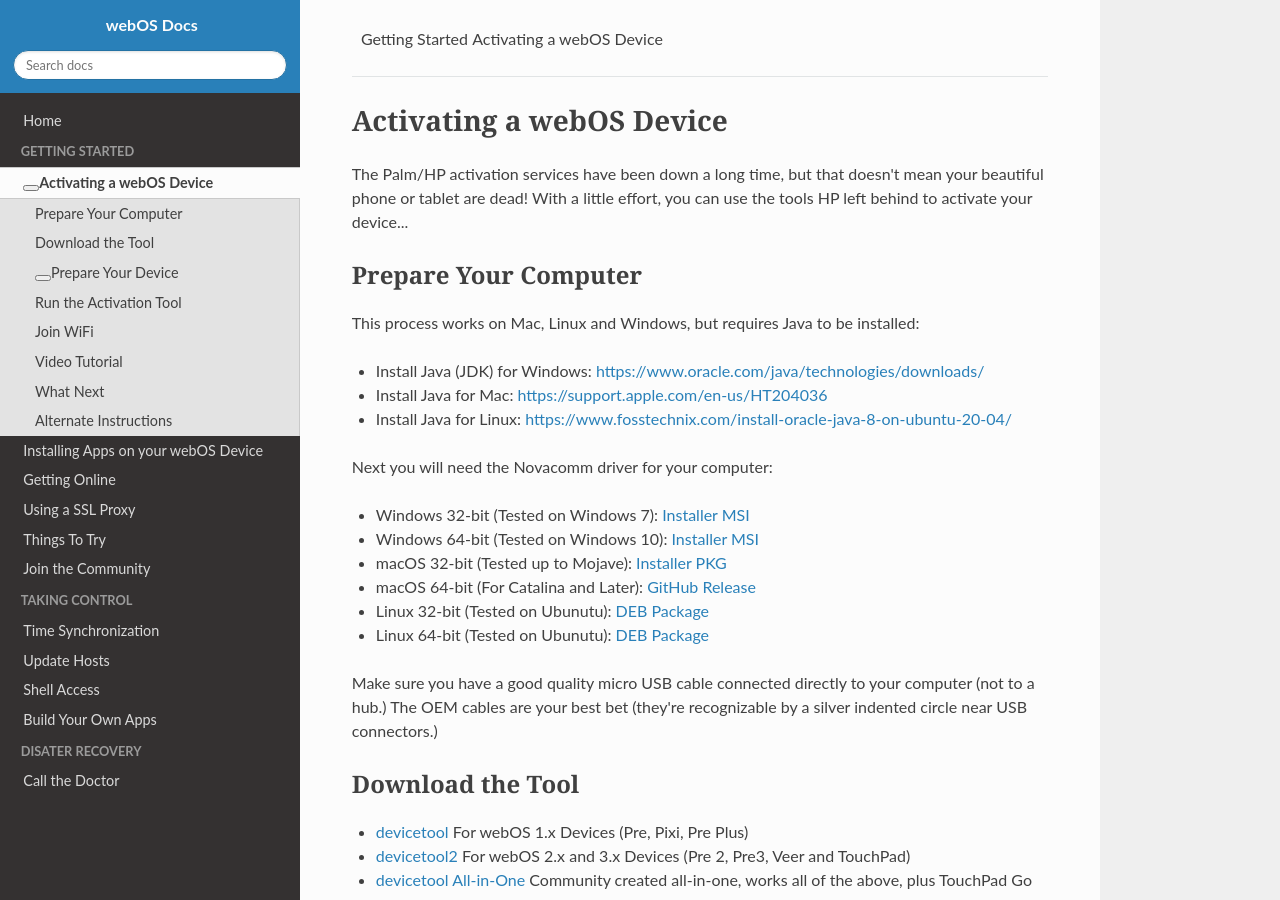
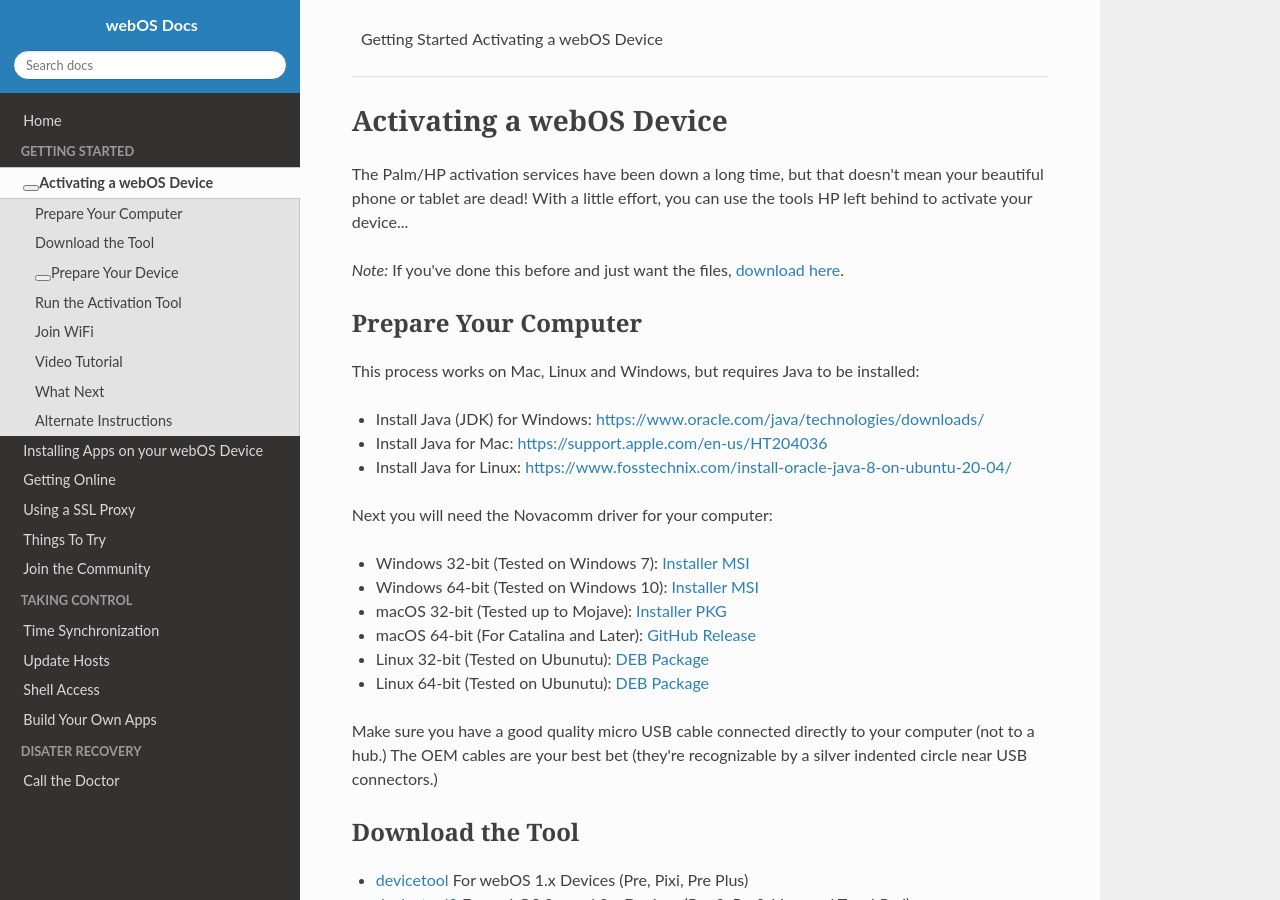
Before and after one commit to webOSArchive/webos-docs, an MkDocs documentation site: the page built from docs/activate.md, in a window 1280 px wide and 900 px high. Built offline with MkDocs 1.6.1, drawn with Linux system fonts in a browser that asks for light colours; nearby versions of some CDN libraries; some web fonts are replaced; library files that are not in the unit come from our copies.

Commit message:
add link to files

```diff
--- a/docs/activate.md
+++ b/docs/activate.md
@@ -1,6 +1,8 @@
 # Activating a webOS Device
 
 The Palm/HP activation services have been down a long time, but that doesn't mean your beautiful phone or tablet are dead! With a little effort, you can use the tools HP left behind to activate your device...
+
+*Note:* If you've done this before and just want the files, <a href="https://www.webosarchive.com/activation" target="_blank">download here</a>.
 
 ## Prepare Your Computer
 
```
